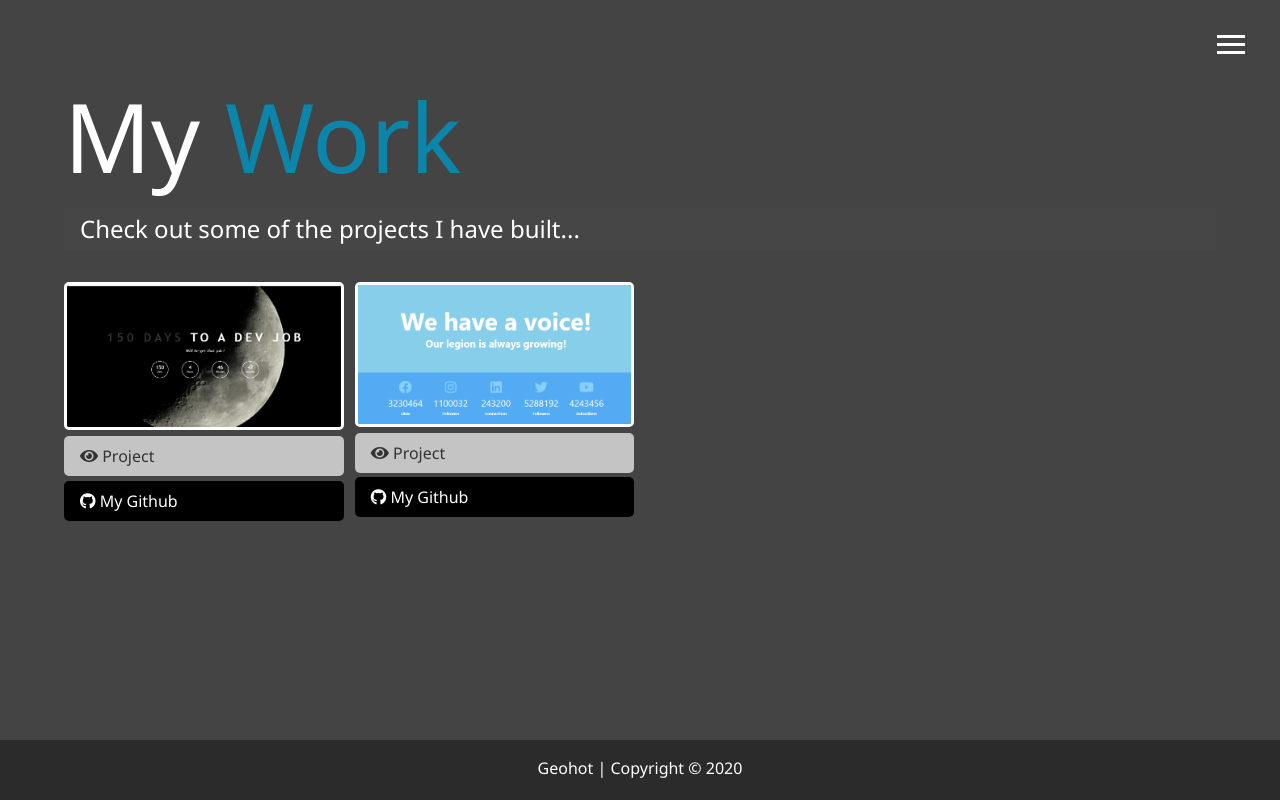
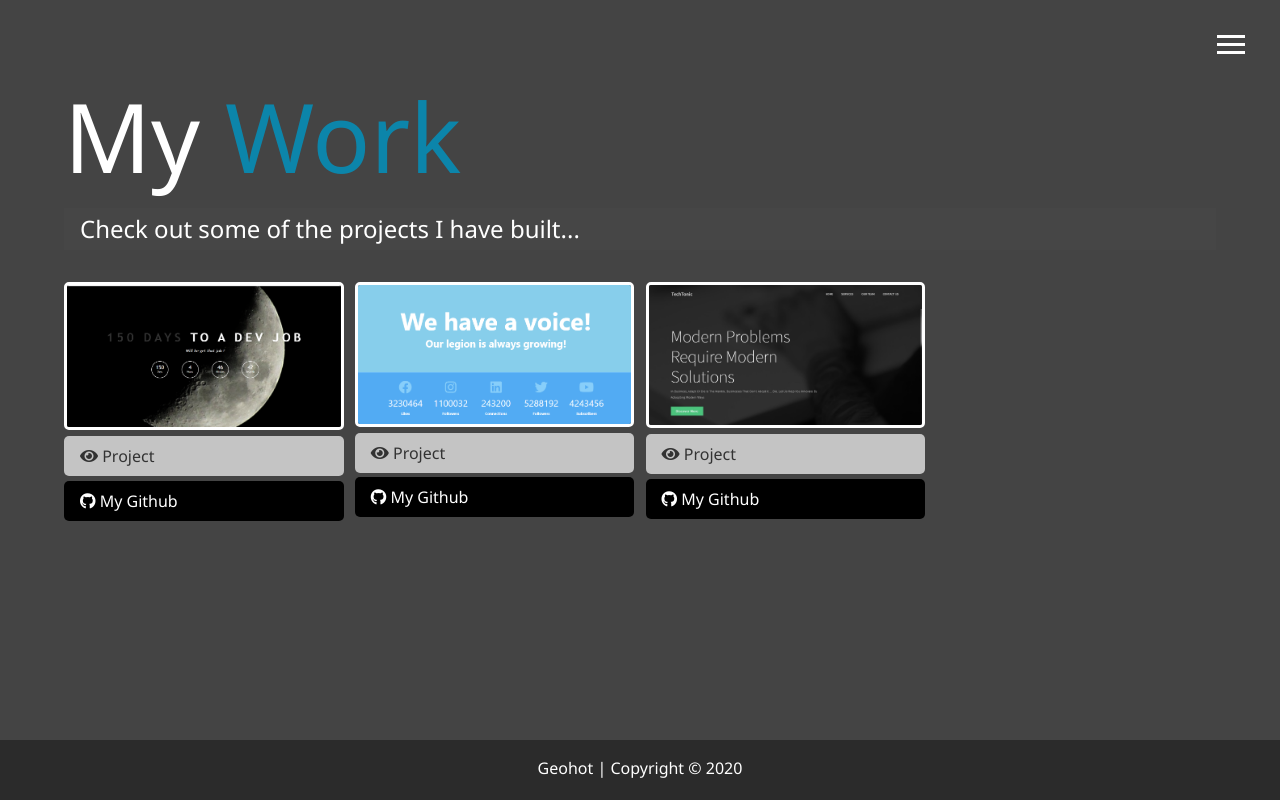
Before and after one commit to V-FOR-VEND3TTA/My-Personal-Portfolio-Website, a plain HTML site: page dist/work.html in a window 1280 px wide. Drawn offline with Linux system fonts and the light colour scheme.

Commit message:
Added a project

```diff
--- a/dist/work.html
+++ b/dist/work.html
@@ -96,18 +96,18 @@
             <i class="fab fa-github"></i> My Github
           </a>
         </div>
-      --><!---
+      -->
         <div class="item">
-          <a href="#" target="_blank">
-            PHP registration and login system
-            <img src="projects/" alt="a project" />
+          <a href="https://v-for-vend3tta.github.io/musical-octo-giggle/" target="_blank">
+          <!---  TechTonic Digital Solutions-->
+            <img src="projects/techtonic.jpeg" alt="a project" />
           </a>
-          <a href="#" class="btn-light"> <i class="fas fa-eye"></i> Project </a>
-          <a href="#" class="btn-dark">
+          <a href="https://v-for-vend3tta.github.io/musical-octo-giggle/" class="btn-light"> <i class="fas fa-eye"></i> Project </a>
+          <a href="https://github.com/V-FOR-VEND3TTA/musical-octo-giggle" class="btn-dark">
             <i class="fab fa-github"></i> My Github
           </a>
         </div>
-      -->
+
         <!--
         <div class="item" target="_blank">
           <a href="#">
```
Also changed, not shown: dist/projects/techtonic.jpeg (added).
